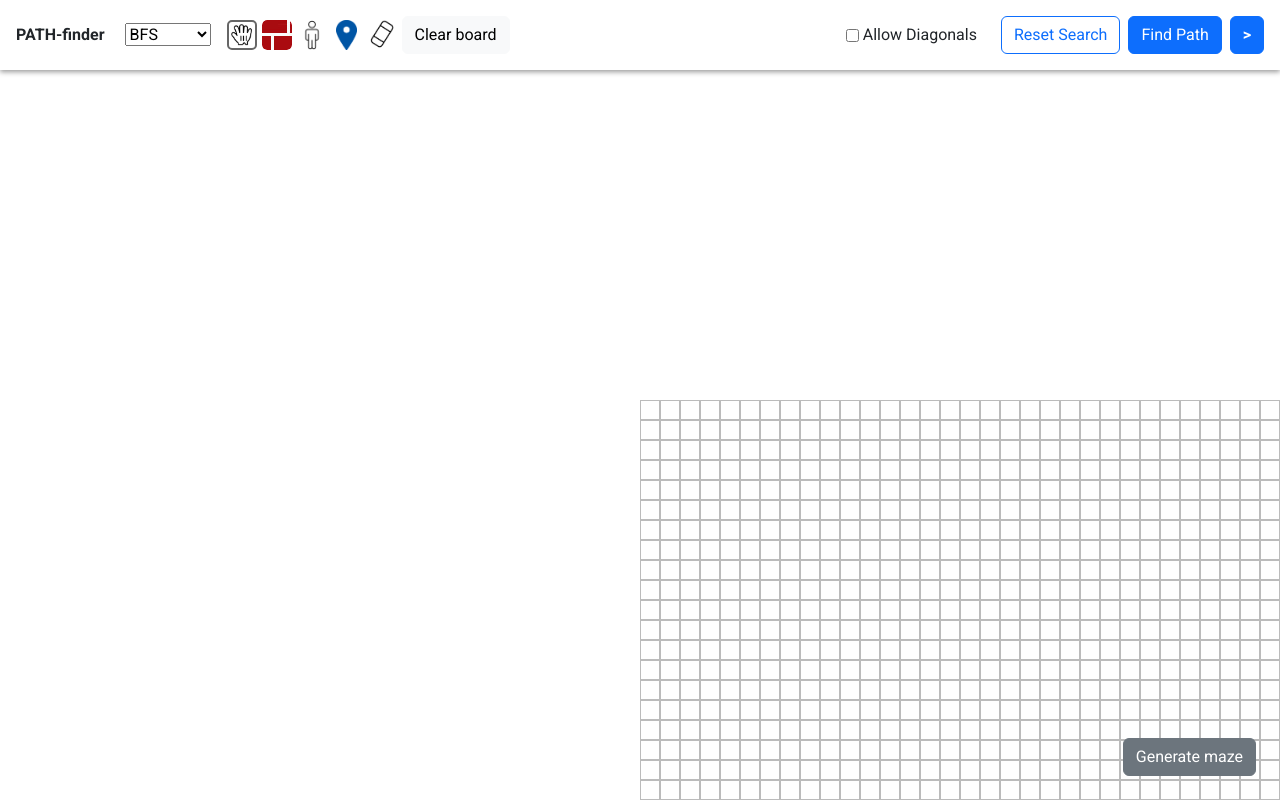
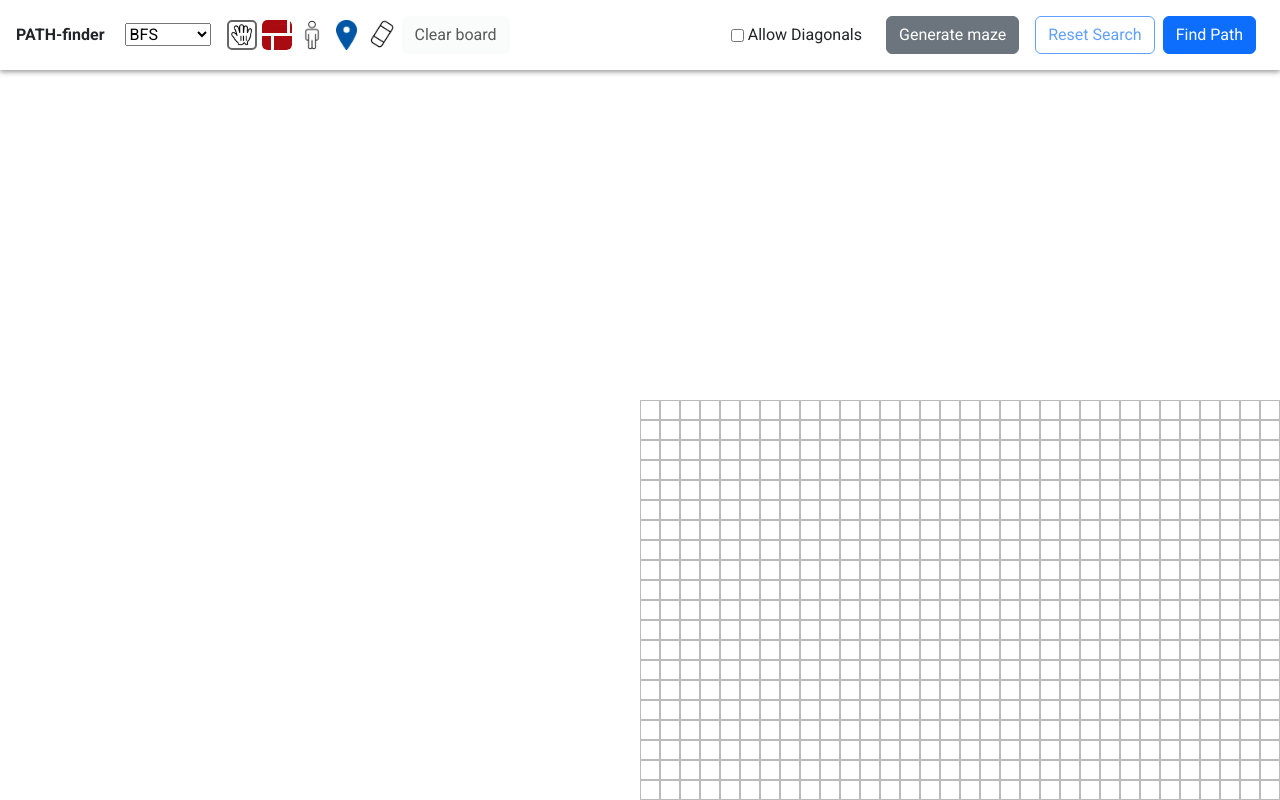
Before and after one commit to ali-hy/pathfinder, a React (Vite) app: page / in a window 1280 px wide. Built offline with nearby package versions, Linux system fonts and the light colour scheme.

Commit message:
fix: disabling ui during different states.

```diff
--- a/src/Components/Pathfinder.tsx
+++ b/src/Components/Pathfinder.tsx
@@ -6,7 +6,11 @@ import tools, {placeTool, TOOL, tool} from "../Types/Tools";
 import Banner from "./Banner/Banner";
 import Board from "./Board/Board";
 import ToolButton from "./Banner/ToolButton";
-import {BOARDSTATE} from "../Types/BoardState";
+import {
+	BOARDSTATE,
+	boardToDrawing,
+	boardToPlayingAnimation, boardToSearchComplete
+} from "../Types/BOARDSTATE";
 import {ALGORITHM} from "../algorithms/pathfinding/ALGORITHM";
 import {
 	PathfindingAlgorithm
@@ -28,6 +32,18 @@ function generateBoard(allowDiagonals = false) {
 	return new BoardData(gridHeight, gridWidth, allowDiagonals);
 }
 
+function* drawPath(board: BoardData, path: Pos[]) {
+	path.pop();
+	path.shift();
+
+	for (let i = 0; i < path.length; i++) {
+		board.cellAtPos(path[i]).walk();
+		yield copyBoard(board);
+	}
+
+	return (board);
+}
+
 export default function PathFinder() {
 	const [algorithms, setAlgorithms] = useState<PathfindingAlgorithm[]>([]);
 	const [boardPosition, setBoardPosition] = useState<Pos>(new Pos(0, 0));
@@ -35,12 +51,11 @@ export default function PathFinder() {
 	const [board, setBoard] = useState(useMemo(() => generateBoard(allowDiagonals), []));
 	const [selectedAlgorithm, selectAlgorithm] = useState(ALGORITHM.bfs);
 	const [selectedTool, setSelectedTool] = useState(tools[TOOL.hand]);
-	const [startPosition, setStartPosition] = useState<Pos>();
-	const [targetPosition, setTargetPosition] = useState<Pos>();
+	const [startPosition, setStartPosition] = useState<Pos | undefined>();
+	const [targetPosition, setTargetPosition] = useState<Pos | undefined>();
 	const [message, setMessage] = useState<string>();
 
 	const startTime = useRef<number>(-1);
-	const walkIntervalTime = useRef<number>(10);
 	const prevRemainder = useRef<number>(0);
 
 	// ---- UTILITY FUNCTIONS ----
@@ -86,32 +101,7 @@ export default function PathFinder() {
 	};
 
 	const fillInPath = (path: Pos[]) => {
-		path.pop();
-		path.shift();
-		let startTime: number,
-			prevRemainder = {current: -1},
-			indexInPath = {current: 0};
-
-		const walkOneStep = (time: number) => {
-			if (indexInPath.current >= path.length) {
-				return;
-			}
-			if (startTime === undefined) {
-				startTime = time;
-				prevRemainder.current = 0;
-			}
-			const elapsedTime = time - startTime;
-			const currentRemainder = elapsedTime % walkIntervalTime.current;
-			if (currentRemainder < prevRemainder.current) {
-				const currentCell = getCellAtPos(path[indexInPath.current++]);
-				currentCell.walk();
-				setBoard(copyBoard(board));
-			}
-			prevRemainder.current = currentRemainder;
-			requestAnimationFrame(walkOneStep);
-		};
-
-		requestAnimationFrame(walkOneStep);
+		animateBoard(drawPath, undefined, boardToSearchComplete, undefined, path);
 	};
 
 	const onCellClick = (x: number, y: number): void => {
@@ -121,6 +111,12 @@ export default function PathFinder() {
 		if (board.state === BOARDSTATE.searchComplete) {
 			resetPathSearch();
 		}
+
+		if (startPosition?.equals({x, y}))
+			setStartPosition(undefined);
+		else if (targetPosition?.equals({x, y}))
+			setTargetPosition(undefined);
+
 		const nextBoard = copyBoard(board);
 		const {payload} = selectedTool.onMouseDown(new Pos(x, y));
 		if (payload.replacePrev) {
@@ -147,10 +143,6 @@ export default function PathFinder() {
 		const {payload} = selectedTool.onMouseEnter(new Pos(x, y));
 		nextBoard.cellAtPos({x, y}).state = payload.newState;
 		setBoard(nextBoard);
-	};
-
-	const getCellAtPos = ({x, y}: Pos) => {
-		return board.cellAtPos({x, y});
 	};
 
 	// PATHFINDING
@@ -201,15 +193,10 @@ export default function PathFinder() {
 		return board.state;
 	}
 
-	const executeOneStep = () => {
-		if (board.state === BOARDSTATE.drawing) {
-			initPathFinding();
-		}
-		executePathfindingStep();
-	}
-
 	// ANIMATION
-	const makeBoardAnimationStep = (generator: Generator<BoardData, any, any>, interval: number, multiplier = 1) => {
+	const makeBoardAnimationStep = (generator: Generator<BoardData, any, any>,
+																	interval: number,
+																	onDone: (board: BoardData) => void) => {
 		const step = (timeStamp: number) => {
 			if (startTime.current < 0) {
 				startTime.current = timeStamp;
@@ -217,8 +204,9 @@ export default function PathFinder() {
 
 			const elapsedTime = timeStamp - startTime.current;
 
-			if (elapsedTime > 5000)
-				multiplier = 2;
+			let multiplier = 1;
+			if (elapsedTime > 3000)
+				multiplier = 3;
 			else if (elapsedTime > 10000)
 				multiplier = 20;
 
@@ -236,7 +224,7 @@ export default function PathFinder() {
 				setBoard(next.value);
 				if (next.done) {
 					setBoard((board) => {
-						board.state = BOARDSTATE.drawing;
+						if (onDone !== undefined) onDone(board);
 						return copyBoard(board);
 					})
 					return;
@@ -251,13 +239,15 @@ export default function PathFinder() {
 	}
 
 	const animateBoard = (func: (boardData: BoardData, ...args: any[]) => Generator<BoardData, any, any>,
-												interval?: number,
+												onStart: (board: BoardData) => void = boardToPlayingAnimation,
+												onDone: (board: BoardData) => void = boardToDrawing,
+												interval: number = defaultAnimationInterval,
 												...callbackArgs: any[]) => {
-		if (interval == undefined)
-			interval = defaultAnimationInterval;
 
 		const generator = func(board, ...callbackArgs);
-		const step = makeBoardAnimationStep(generator, interval)
+		startTime.current = -1;
+		onStart(board);
+		const step = makeBoardAnimationStep(generator, interval, onDone)
 
 		requestAnimationFrame(step);
 	}
@@ -267,17 +257,14 @@ export default function PathFinder() {
 		setSelectedTool(tools[TOOL.hand]);
 		board.state = BOARDSTATE.generatingMaze;
 		setBoard(copyBoard);
-		animateBoard(dfsMazeGenerator, 10);
+		animateBoard(dfsMazeGenerator, boardToPlayingAnimation, boardToDrawing, 10);
 	}
 
-	const fillInPath1 = () => {
+	const disableBoardEditing =
+		board.state !== BOARDSTATE.drawing;
 
-	}
-
-	const disableUI =
-		board.state === BOARDSTATE.generatingMaze ||
-		board.state === BOARDSTATE.searching ||
-		board.state === BOARDSTATE.paused;
+	const disableReset =
+		board.state !== BOARDSTATE.searchComplete;
 
 	return (
 		<>
@@ -294,15 +281,16 @@ export default function PathFinder() {
 							setSelectedTool={() => {
 								setSelectedTool(t);
 							}}
-							disabled={disableUI}
+							disabled={disableBoardEditing}
 						/>
 					))}
 					<li>
 						<button
 							onClick={clearBoard}
 							className={"btn btn-light"}
-							disabled={disableUI}
-						>Clear board
+							disabled={disableReset}
+						>
+							Clear board
 						</button>
 					</li>
 				</ul>
@@ -316,28 +304,32 @@ export default function PathFinder() {
 							setAllowDiagonals(!allowDiagonals);
 							board.setDiagonals(!allowDiagonals);
 						}}
-						disabled={disableUI}
+						disabled={disableBoardEditing}
 					/>
 					<label className={"me-4"} htmlFor={"allow-diagonals-checkbox"}>Allow
 						Diagonals</label>
+
+					<button
+						disabled={disableBoardEditing}
+						className={"btn btn-secondary me-3"}
+						onClick={generateMaze}
+					>
+						Generate maze
+					</button>
+
 					<button className="btn btn-outline-primary me-2"
 									onClick={resetPathSearch}
-									disabled={disableUI}
-					>Reset Search
+									disabled={disableReset}
+					>
+						Reset Search
 					</button>
+
 					<button
 						className="btn btn-primary me-2"
 						onClick={() => playAnimation()}
-						disabled={disableUI}
+						disabled={disableBoardEditing}
 					>
 						Find Path
-					</button>
-					<button
-						className="btn btn-primary next-btn fw-bold"
-						onClick={() => executeOneStep()}
-						disabled={disableUI}
-					>
-						&gt;
 					</button>
 					{message && <p className="message">{message}</p>}
 				</div>
@@ -350,12 +342,7 @@ export default function PathFinder() {
 				onCellClick={(x: number, y: number) => onCellClick(x, y)}
 				onCellEnter={(x: number, y: number) => onCellEnter(x, y)}
 			/>
-			<button
-				disabled={disableUI}
-				className={"btn btn-secondary position-fixed end-0 bottom-0 me-4 mb-4"}
-				onClick={generateMaze}
-			>Generate maze
-			</button>
+
 		</>
 	);
 }
--- /dev/null
+++ b/src/Types/BOARDSTATE.ts
@@ -0,0 +1,22 @@
+import BoardData from "./BoardData";
+
+export enum BOARDSTATE {
+	drawing,
+	generatingMaze,
+	searching,
+	playingAnimation,
+	paused,
+	searchComplete,
+}
+
+export function boardToDrawing(board: BoardData) {
+	board.state = BOARDSTATE.drawing;
+}
+
+export function boardToPlayingAnimation(board: BoardData) {
+	board.state = BOARDSTATE.playingAnimation;
+}
+
+export function boardToSearchComplete(board: BoardData) {
+	board.state = BOARDSTATE.searchComplete
+}
--- a/src/Types/BoardData.ts
+++ b/src/Types/BoardData.ts
@@ -1,4 +1,4 @@
-import {BOARDSTATE} from "./BoardState";
+import {BOARDSTATE} from "./BOARDSTATE";
 import CellData from "./CellData";
 import Edge from "./Edge";
 import Pos from "./Pos";
@@ -19,6 +19,7 @@ export default class BoardData {
 		this.grid = [];
 		CellData.board = this;
 		Edge.board = this;
+		this.state = BOARDSTATE.drawing;
 		this.allowDiagonals = allowDiagonals;
 
 		for (let i = 0; i < height; i++) {
--- a/src/Types/BoardState.ts
+++ /dev/null
@@ -1,7 +0,0 @@
-export enum BOARDSTATE {
-  drawing,
-  generatingMaze,
-  searching,
-  paused,
-  searchComplete,
-}
--- a/src/algorithms/pathfinding/AstarPathfinder.ts
+++ b/src/algorithms/pathfinding/AstarPathfinder.ts
@@ -1,6 +1,6 @@
 import copyBoard from "../../utils/copyBoard";
 import BoardData from "../../Types/BoardData";
-import {BOARDSTATE} from "../../Types/BoardState";
+import {BOARDSTATE} from "../../Types/BOARDSTATE";
 import {CELLSTATE} from "../../Types/CellState";
 import Pos from "../../Types/Pos";
 import PriorityQueue from "../../Types/util/PriorityQueue";
--- a/src/algorithms/pathfinding/BFSpathfinder.ts
+++ b/src/algorithms/pathfinding/BFSpathfinder.ts
@@ -1,6 +1,6 @@
 import copyBoard from "../../utils/copyBoard";
 import BoardData from "../../Types/BoardData";
-import {BOARDSTATE} from "../../Types/BoardState";
+import {BOARDSTATE} from "../../Types/BOARDSTATE";
 import {CELLSTATE} from "../../Types/CellState";
 import Pos from "../../Types/Pos";
 import {ALGORITHM} from "./ALGORITHM";
--- a/src/algorithms/pathfinding/DFSpathfinder.ts
+++ b/src/algorithms/pathfinding/DFSpathfinder.ts
@@ -1,6 +1,6 @@
 import copyBoard from "../../utils/copyBoard";
 import BoardData from "../../Types/BoardData";
-import {BOARDSTATE} from "../../Types/BoardState";
+import {BOARDSTATE} from "../../Types/BOARDSTATE";
 import {CELLSTATE} from "../../Types/CellState";
 import Pos from "../../Types/Pos";
 import {ALGORITHM} from "./ALGORITHM";
--- a/src/algorithms/pathfinding/DijkstrasPathfinder.ts
+++ b/src/algorithms/pathfinding/DijkstrasPathfinder.ts
@@ -1,6 +1,6 @@
 import copyBoard from "../../utils/copyBoard";
 import BoardData from "../../Types/BoardData";
-import {BOARDSTATE} from "../../Types/BoardState";
+import {BOARDSTATE} from "../../Types/BOARDSTATE";
 import {CELLSTATE} from "../../Types/CellState";
 import Pos from "../../Types/Pos";
 import {ALGORITHM} from "./ALGORITHM";
```
